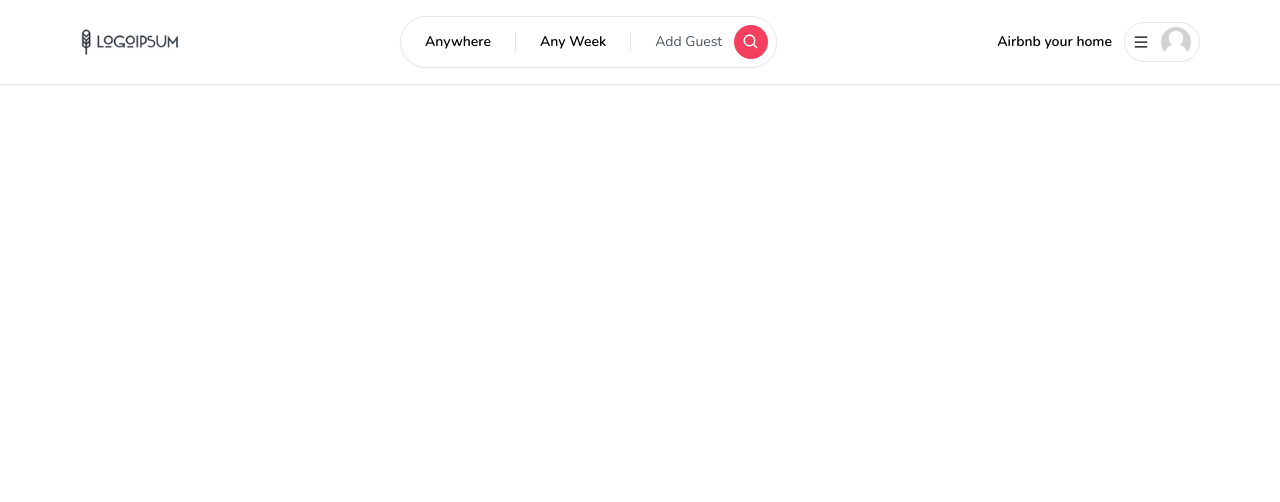
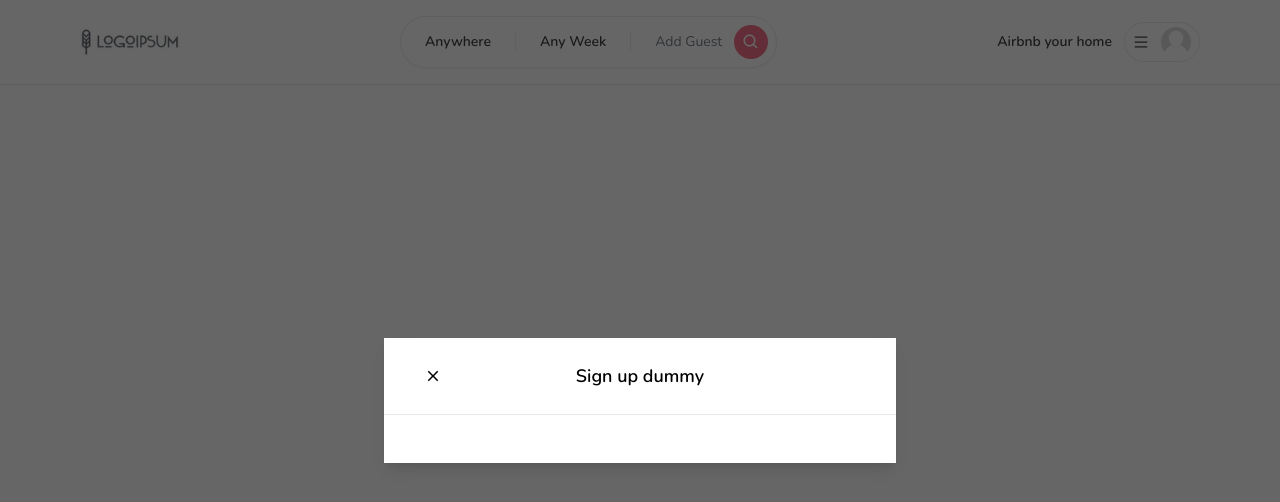
Before and after one commit to RenaldoMenelas/test, a Next.js app: page / in a window 1280 px wide. Shown: the top 502 px of the page. Built offline with nearby package versions, Linux system fonts and the light colour scheme.

Commit message:
created modal and working on modal body

```diff
--- /dev/null
+++ b/app/components/modals/Modal.tsx
@@ -0,0 +1,168 @@
+'use client';
+import React, { useCallback, useEffect, useState } from "react";
+import { IoMdClose } from 'react-icons/io';
+
+interface ModalProps {
+    isOpen?: boolean;
+    onClose: () => void;
+    onSubmit: () => void;
+    title?: string;
+    body?: React.ReactElement;
+    footer?: React.ReactElement;
+    actionLabel: string;
+    disabled?: boolean;
+    secondaryAction?: () => void;
+    secondaryLabel?: string;
+
+}
+
+const Modal: React.FC<ModalProps> = ({
+    isOpen,
+    onClose,
+    onSubmit,
+    title,
+    body,
+    footer,
+    actionLabel,
+    disabled,
+    secondaryAction,
+    secondaryLabel
+}) => {
+    const [showModal, setShowModal] = useState(isOpen);
+
+useEffect(() => {
+    setShowModal(isOpen)
+}, [isOpen]);
+
+const handleClose = useCallback(() => {
+    if(disabled) {
+        return;
+    }
+
+    setShowModal(false);
+    setTimeout(() => {
+      onClose();
+    }, 300);
+  },[disabled, onClose]);
+
+  const handleSubmit = useCallback(() => {
+    if(disabled) {
+        return;
+    }
+
+    onSubmit();
+  }, [disabled, onSubmit]);
+
+  const handleSecondaryAction = useCallback(() => {
+      if (disabled || !secondaryAction) {
+        return;
+      }
+
+      secondaryAction();
+    },[disabled, secondaryAction]);
+
+    if(!isOpen) {
+        return null;
+    }
+
+  return (
+    <>
+    <div
+     className="
+        justify-center
+        items-center
+        flex
+        overflow-x-hidden
+        overflow-y-auto
+        fixed
+        inset-0
+        z-50
+        outline-none
+        focus:outline-none
+        bg-neutral-800/70
+     "
+    >
+        <div
+        className="
+          relative
+          w-full
+          md:w-4/6
+          lg:w-3/6
+          xl:w-2/5
+          my-6
+          mx-auto
+          h-full
+          lg:h-auto
+          md:h-auto
+        "
+        >
+             {/* CONTENT */}
+             <div
+                className={`
+                translate
+                duration-300
+                h-full
+                ${showModal ? 'translate-y-0' : 'translate-y-full'}
+                ${showModal ? 'opacity-100' : 'opacity-0'}
+                `}
+             >
+             <div
+                className="
+                translate
+                h-full
+                lg:h-auto
+                md:h-auto
+                border-0
+                rouded-lg
+                shadow-lg
+                relative
+                flex
+                flex-col
+                w-full
+                bg-white
+                outline-none
+                focus:outline-none
+                "
+             >
+                {/* HEADER */}
+                <div
+                className="
+                flex
+                items-center
+                p-6
+                rounded-t
+                justify-center
+                relative
+                border-b-[1px]
+                "
+            >
+                <button
+                onClick={handleClose}
+                className="
+                p-1
+                border-0
+                hover:opacity-70
+                transition
+                absolute
+                left-9
+                "
+            >
+                <IoMdClose size={18} />
+                </button>
+                <div className="text-lg font-semibold">
+                    {title}
+                </div>
+                </div>
+                {/* BODY */}
+                <div className="relative p-6 flex-auto">
+                    {body}
+                </div>
+             </div>
+             </div>
+        </div>
+    </div>
+    </>
+  );
+}
+
+export default Modal;
--- a/app/layout.tsx
+++ b/app/layout.tsx
@@ -2,6 +2,7 @@
 import { Nunito } from "next/font/google";
 import "./globals.css";
 import Navbar from './components/navbar/Navbar'
+import Modal from "./components/modals/Modal";
 const inter = Nunito({ subsets: ["latin"] });
 
 export const metadata: Metadata = {
@@ -17,8 +18,10 @@
   return (
     <html lang="en">
       <body className={inter.className}>
-        <Navbar/>
-        {children}</body>
+        <Modal title="Sign up dummy" isOpen />
+        <Navbar />
+        {children}
+      </body>
     </html>
   );
 }
```
